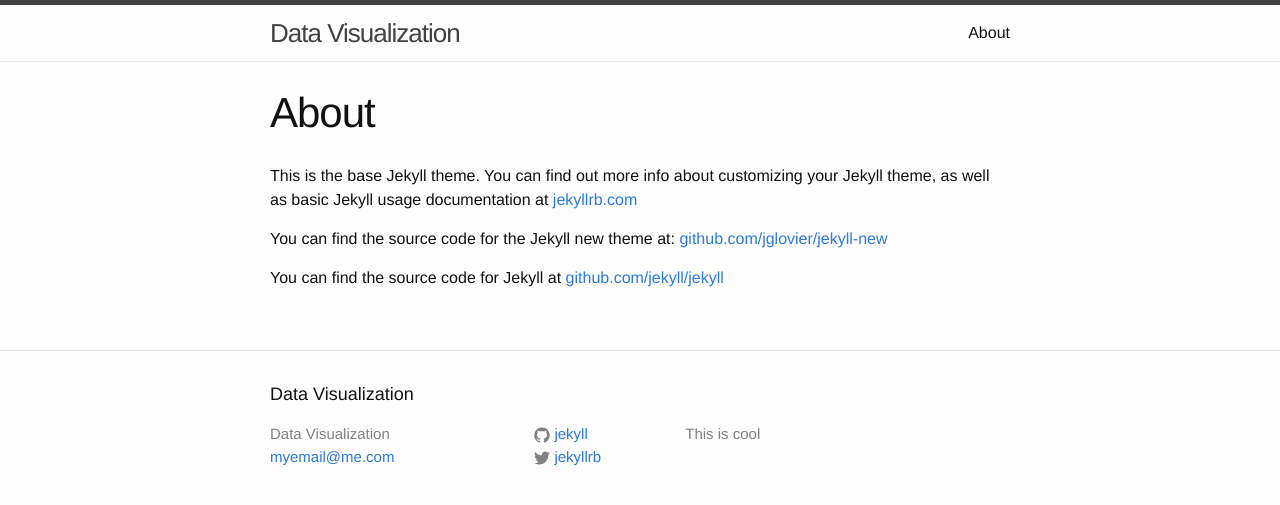
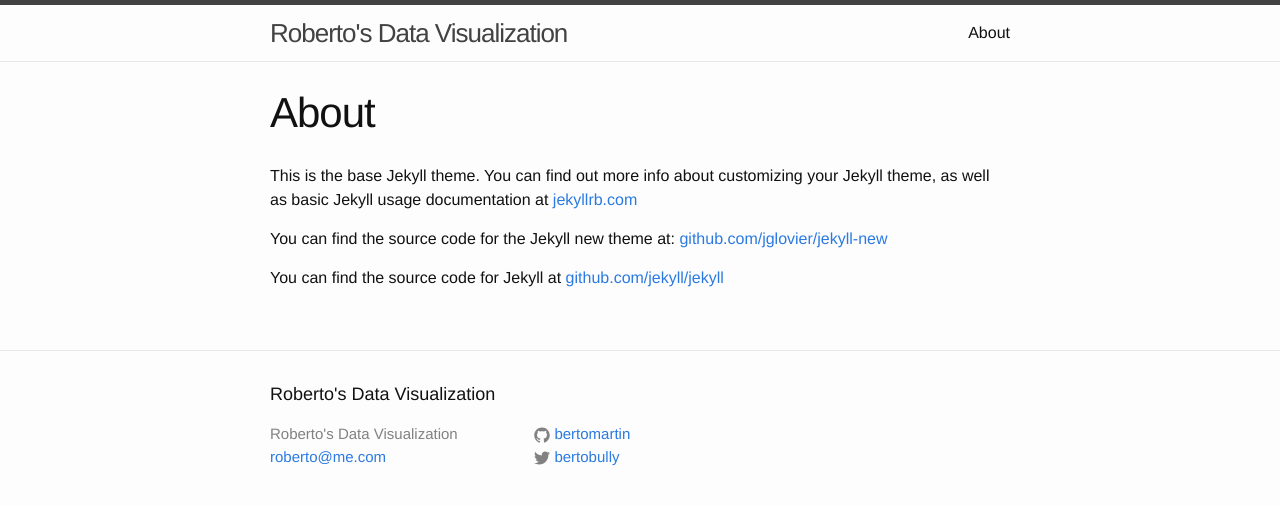
Before and after one commit to bertomartin/bertomartin.github.io, a Jekyll site: the page built from about.md, in a window 1280 px wide. Shown: the top 505 px of the page. Built offline with Jekyll 4.4.1, drawn with Linux system fonts in a browser that asks for light colours.

Commit message:
bad charts

```diff
--- a/_config.yml
+++ b/_config.yml
@@ -1,15 +1,14 @@
 # Site settings
-title: Data Visualization
+title: Roberto's Data Visualization
 tagline: Exploratory Data Analysis and Visualization
 
 exclude: [".rvmrc", ".rbenv-version", "README.md", "Rakefile", "changelog.md"]
-email: myemail@me.com
+email: roberto@me.com
 description: > # this means to ignore newlines until "baseurl:"
-  This is cool
 baseurl: "" # the subpath of your site, e.g. /blog/
-url: "http://yourdomain.com" # the base hostname & protocol for your site
-twitter_username: jekyllrb
-github_username:  jekyll
+url: "http://bertomartin.github.io" # the base hostname & protocol for your site
+twitter_username: bertobully
+github_username:  bertomartin
 
 # Build settings
 markdown: kramdown
```
Also changed, not shown: _posts/2015-03-13-badcharts4.markdown (added, +17 -0 lines), _posts/2015-03-20-badcharts.markdown (added, +14 -0 lines), _posts/2015-03-21-badcharts2.markdown (added, +13 -0 lines), _posts/2015-03-22-badcharts3.markdown (added, +14 -0 lines), Gemfile.lock (added), images/college114senate.png (added), images/empire.png (added), images/keepcalm.png (added), images/sallaries.png (added), images/thedeadsea.png (added).
